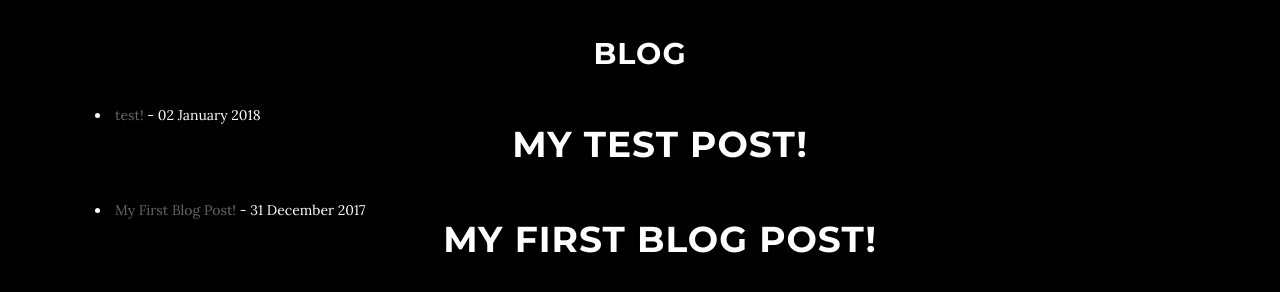
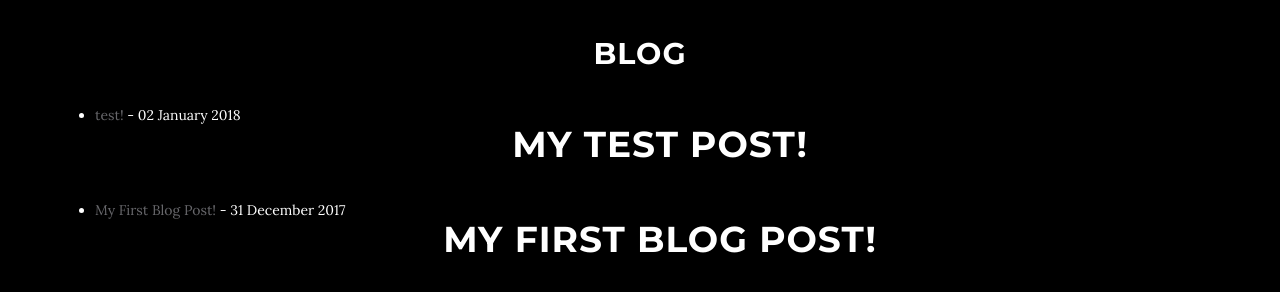
Before and after one commit to Chackras/Chackras.github.io, a Jekyll site: the page built from index.html, in a window 1280 px wide and 900 px high, scrolled down 813 px. Shown: the part 150-442 px from the top of the window. Built offline with Jekyll 4.4.1, drawn with Linux system fonts in a browser that asks for light colours; grey boxes are pictures that could not be loaded.

Commit message:
1
inside to center

```diff
--- a/_includes/blog.html
+++ b/_includes/blog.html
@@ -2,7 +2,7 @@
 <section id="blog" class="container content-section text-align">
     <div class="row">
           <h2 align=center>Blog</h2>
-          <ul style="list-style-position: inside">
+          <ul style="list-style-position: center">
              {% for post in site.posts%}
                 <li><a href="{{ site.baseurl }}{{ post.url }}">{{ post.title }}</a> - {{ post.date | date: "%d %B %Y" }}{{ post.excerpt }}</li>
              {% endfor %}
```
Also changed, not shown: 1 other file.
